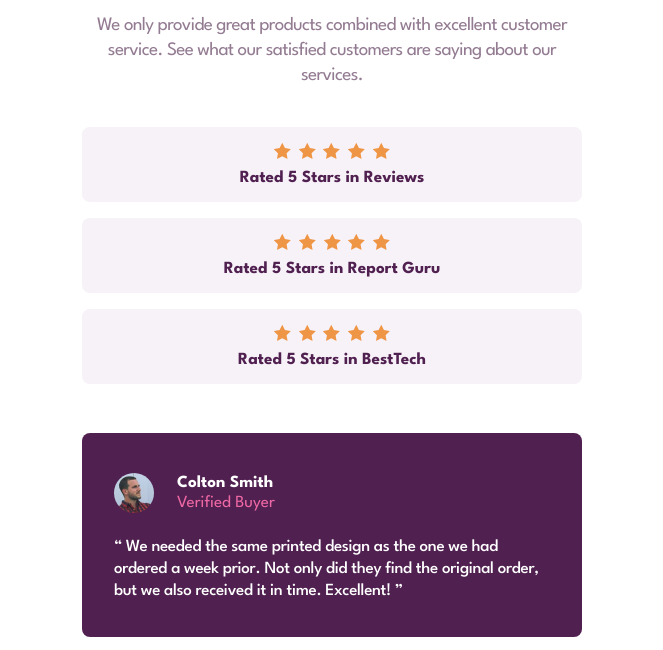
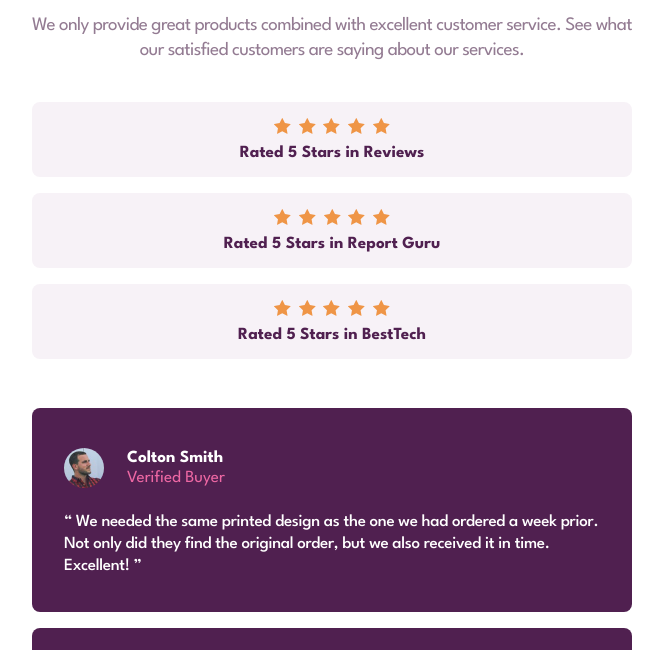
Before and after one commit to sgrazys/social-proof-section, a website: page index.html in a window 1280 px wide. Shown: the part 150-800 px from the top of the page, without its empty margins (308-971 px from the left). Drawn offline with Linux system fonts and the light colour scheme.

Commit message:
update mobile and tablet responsivness

```diff
--- a/css/components/testimonial-card.css
+++ b/css/components/testimonial-card.css
@@ -1,5 +1,5 @@
 .card {
-	max-width: 500px;
+	max-width: 600px;
 	background-color: var(--color-primary-dark);
 	border-radius: 8px;
 	padding: 4rem 3.2rem 3.5rem;
--- a/css/style.css
+++ b/css/style.css
@@ -47,7 +47,7 @@ body {
 	display: flex;
 	flex-direction: column;
 	align-items: center;
-	max-width: 500px;
+	max-width: 600px;
 }
 
 .message {
```
